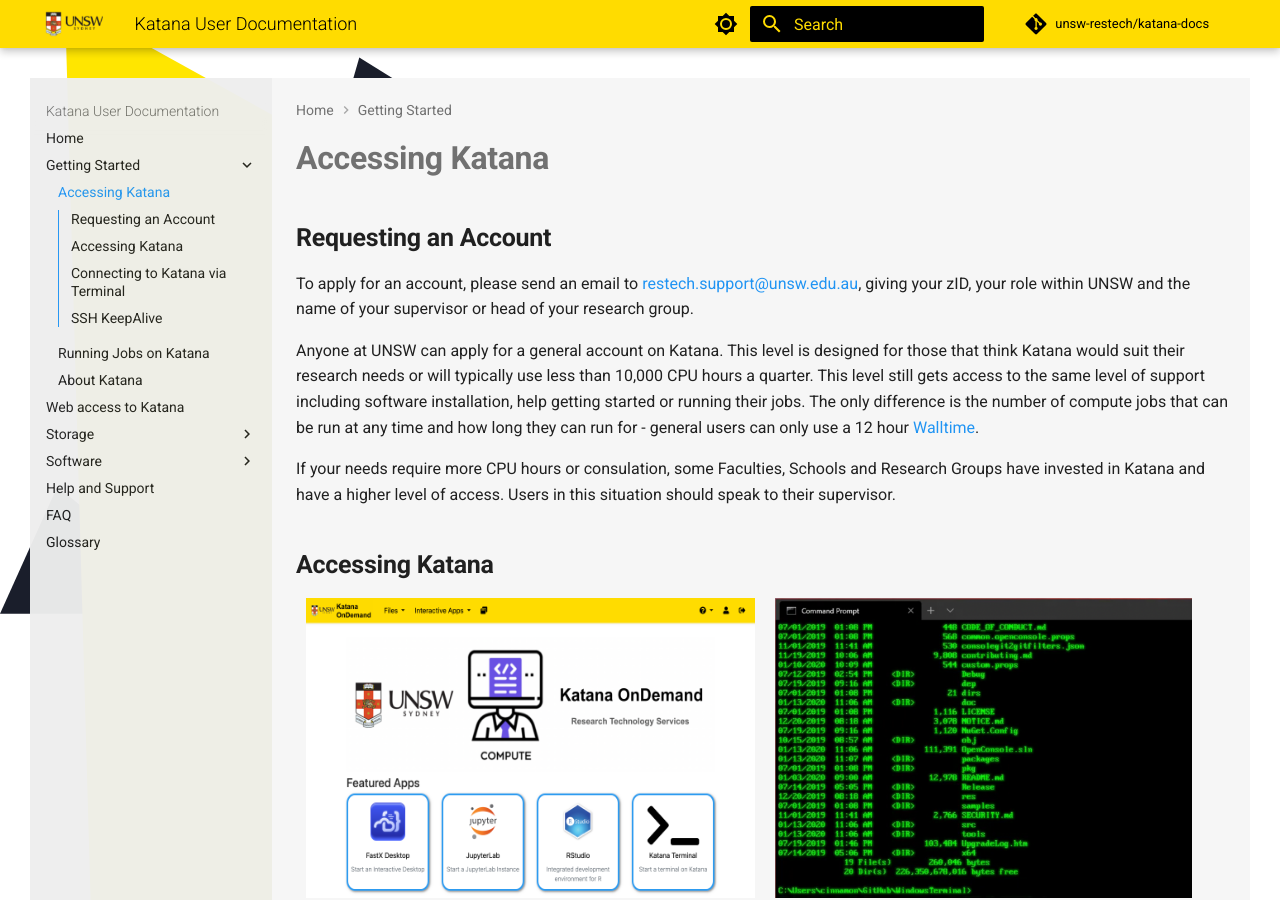
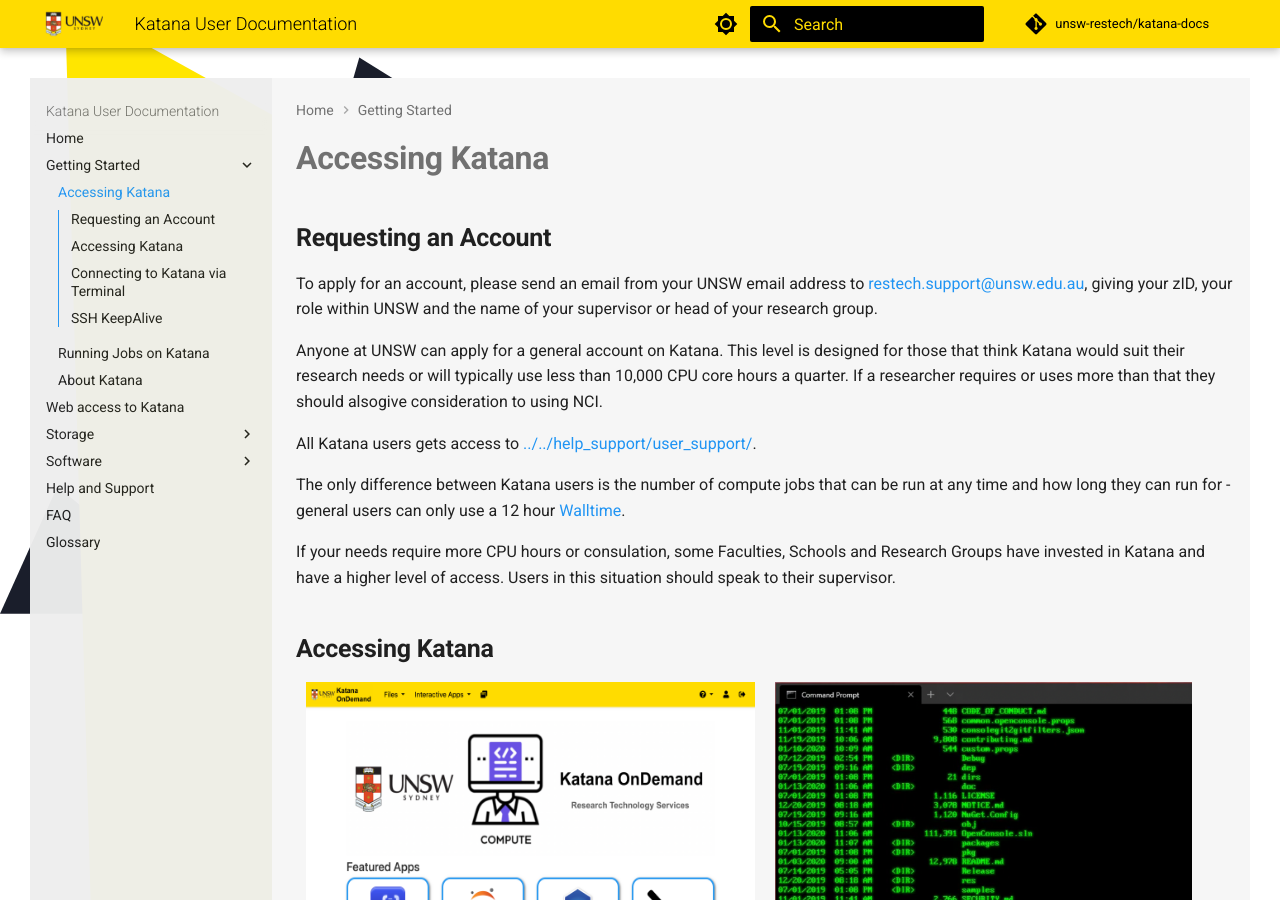
Before and after one commit to unsw-restech/unsw-restech.github.io, an MkDocs documentation site: the page built from docs/using_katana/accessing_katana.md, in a window 1280 px wide and 900 px high. Built offline with MkDocs 1.6.1 and Material for MkDocs 9.7.7, drawn with Linux system fonts in a browser that asks for light colours; comment, search, counter and statistics services are not loaded.

Commit message:
Update accessing_katana.md
Updated page.

```diff
--- a/docs/using_katana/accessing_katana.md
+++ b/docs/using_katana/accessing_katana.md
@@ -2,11 +2,19 @@
 
 ## Requesting an Account
 
-To apply for an account, please send an email to [restech.support@unsw.edu.au](mailto:restech.support@unsw.edu.au), giving your zID, your role within UNSW and the name of your supervisor or head of your research group.
+To apply for an account, please send an email from your UNSW email address to [restech.support@unsw.edu.au](mailto:restech.support@unsw.edu.au), giving your zID,
+your role within UNSW and the name of your supervisor or head of your research group.
 
-Anyone at UNSW can apply for a general account on Katana. This level is designed for those that think Katana would suit their research needs or will typically use less than 10,000 CPU hours a quarter. This level still gets access to the same level of support including software installation, help getting started or running their jobs. The only difference is the number of compute jobs that can be run at any time and how long they can run for - general users can only use a 12 hour [Walltime](../../help_support/glossary#walltime).
+Anyone at UNSW can apply for a general account on Katana. This level is designed for those that think Katana would suit their research needs or will typically use
+less than 10,000 CPU core hours a quarter. If a researcher requires or uses more than that they should alsogive consideration to using NCI.
 
-If your needs require more CPU hours or consulation, some Faculties, Schools and Research Groups have invested in Katana and have a higher level of access. Users in this situation should speak to their supervisor.
+All Katana users gets access to [../../help_support/user_support/](help with software installation, getting started on Katana or running their jobs).
+
+The only difference between Katana users is the number of compute jobs that can be run at any time and how long they can run for - general
+users can only use a 12 hour [Walltime](../../help_support/glossary#walltime).
+
+If your needs require more CPU hours or consulation, some Faculties, Schools and Research Groups have invested in Katana and have a higher level of access.
+Users in this situation should speak to their supervisor.
 
 ## Accessing Katana
 
```
